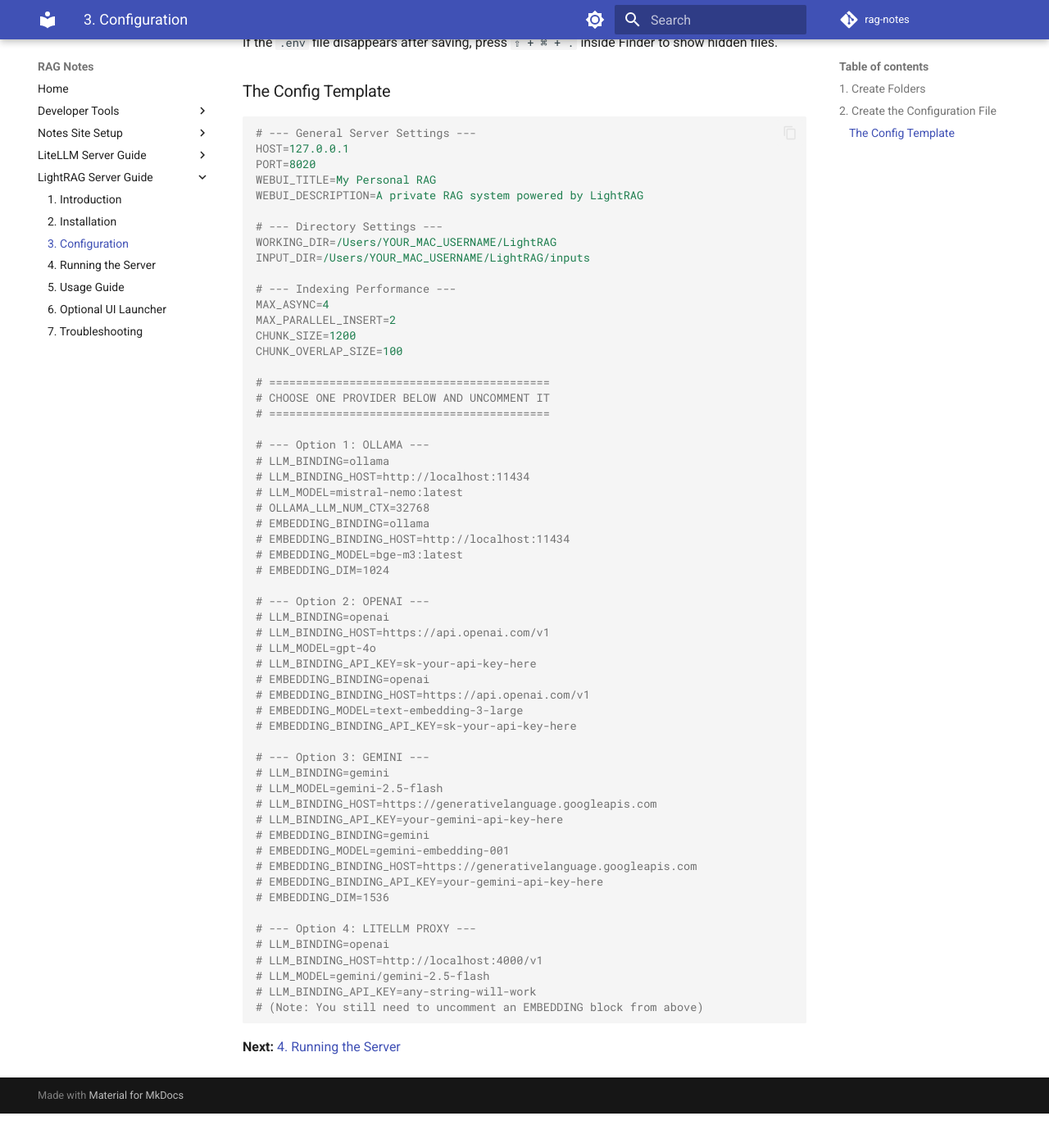
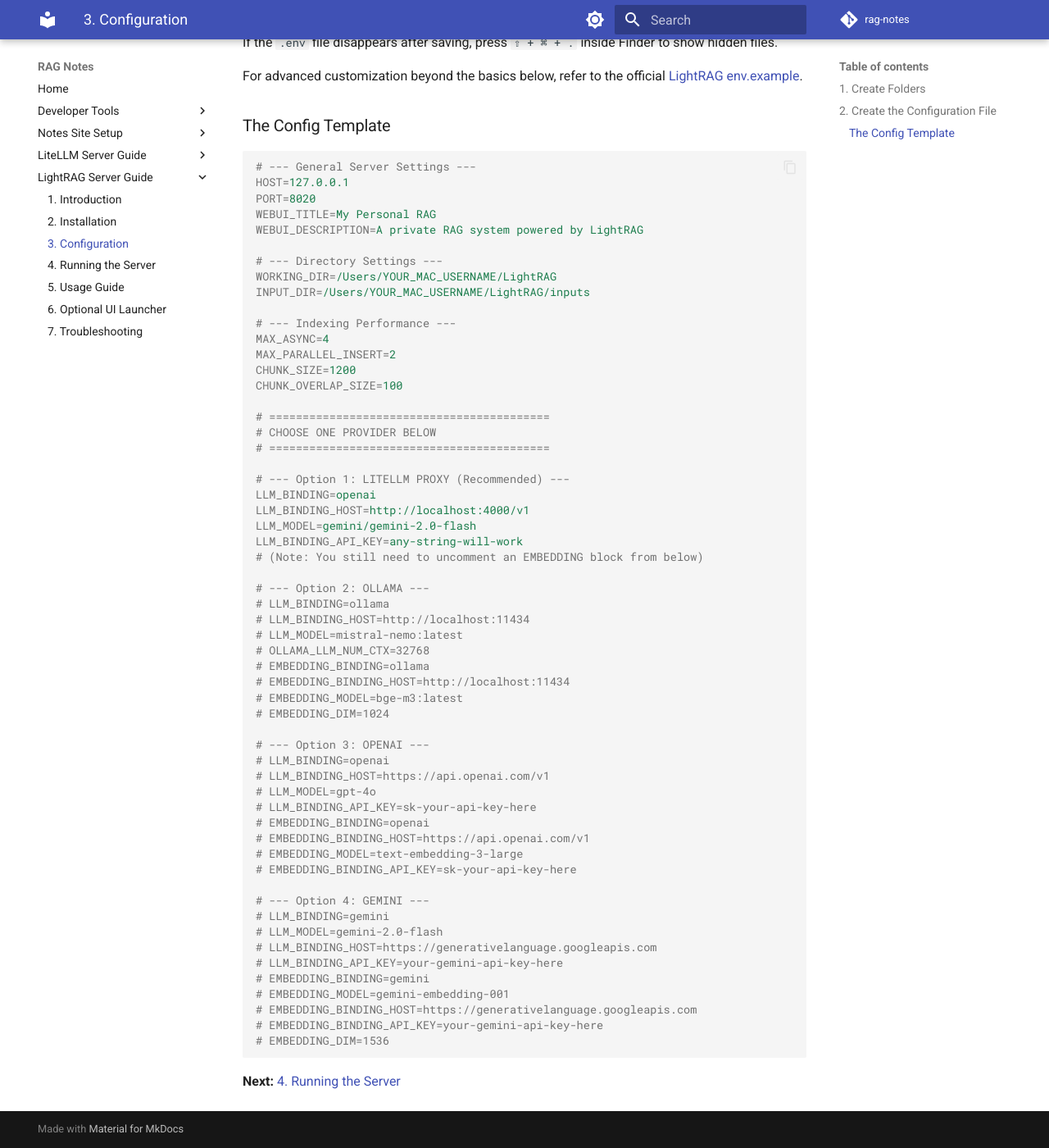
Before and after one commit to kbhatiya999/rag-notes, an MkDocs documentation site: the page built from docs/lightrag-server/3-configuration.md, in a window 1280 px wide and 1400 px high, scrolled down 510 px. Shown: the whole window at 82% size. Built offline with MkDocs 1.6.1 and Material for MkDocs 9.7.7, drawn with Linux system fonts in a browser that asks for light colours; comment, search, counter and statistics services are not loaded; before the commit the page ends 1868 px from its top, so only the background shows below that; some of the changed lines change nothing that is shown.

Commit message:
Set LiteLLM as default LightRAG provider and linked env.example

````diff
--- a/docs/lightrag-server/3-configuration.md
+++ b/docs/lightrag-server/3-configuration.md
@@ -12,6 +12,8 @@
    **Note**: You must name the file EXACTLY `.env` (it will warn you that starting with a dot makes it hidden — click "Use .").
 
 If the `.env` file disappears after saving, press `⇧ + ⌘ + .` inside Finder to show hidden files.
+
+For advanced customization beyond the basics below, refer to the official [LightRAG env.example](https://github.com/HKUDS/LightRAG/blob/main/env.example).
 
 ### The Config Template
 
@@ -33,10 +35,17 @@
 CHUNK_OVERLAP_SIZE=100
 
 # ==========================================
-# CHOOSE ONE PROVIDER BELOW AND UNCOMMENT IT
+# CHOOSE ONE PROVIDER BELOW
 # ==========================================
 
-# --- Option 1: OLLAMA ---
+# --- Option 1: LITELLM PROXY (Recommended) ---
+LLM_BINDING=openai
+LLM_BINDING_HOST=http://localhost:4000/v1
+LLM_MODEL=gemini/gemini-2.0-flash
+LLM_BINDING_API_KEY=any-string-will-work
+# (Note: You still need to uncomment an EMBEDDING block from below)
+
+# --- Option 2: OLLAMA ---
 # LLM_BINDING=ollama
 # LLM_BINDING_HOST=http://localhost:11434
 # LLM_MODEL=mistral-nemo:latest
@@ -46,7 +55,7 @@
 # EMBEDDING_MODEL=bge-m3:latest
 # EMBEDDING_DIM=1024
 
-# --- Option 2: OPENAI ---
+# --- Option 3: OPENAI ---
 # LLM_BINDING=openai
 # LLM_BINDING_HOST=https://api.openai.com/v1
 # LLM_MODEL=gpt-4o
@@ -56,9 +65,9 @@
 # EMBEDDING_MODEL=text-embedding-3-large
 # EMBEDDING_BINDING_API_KEY=sk-your-api-key-here
 
-# --- Option 3: GEMINI ---
+# --- Option 4: GEMINI ---
 # LLM_BINDING=gemini
-# LLM_MODEL=gemini-2.5-flash
+# LLM_MODEL=gemini-2.0-flash
 # LLM_BINDING_HOST=https://generativelanguage.googleapis.com
 # LLM_BINDING_API_KEY=your-gemini-api-key-here
 # EMBEDDING_BINDING=gemini
@@ -66,13 +75,6 @@
 # EMBEDDING_BINDING_HOST=https://generativelanguage.googleapis.com
 # EMBEDDING_BINDING_API_KEY=your-gemini-api-key-here
 # EMBEDDING_DIM=1536
-
-# --- Option 4: LITELLM PROXY ---
-# LLM_BINDING=openai
-# LLM_BINDING_HOST=http://localhost:4000/v1
-# LLM_MODEL=gemini/gemini-2.5-flash
-# LLM_BINDING_API_KEY=any-string-will-work
-# (Note: You still need to uncomment an EMBEDDING block from above)
 ```
 
 
````
